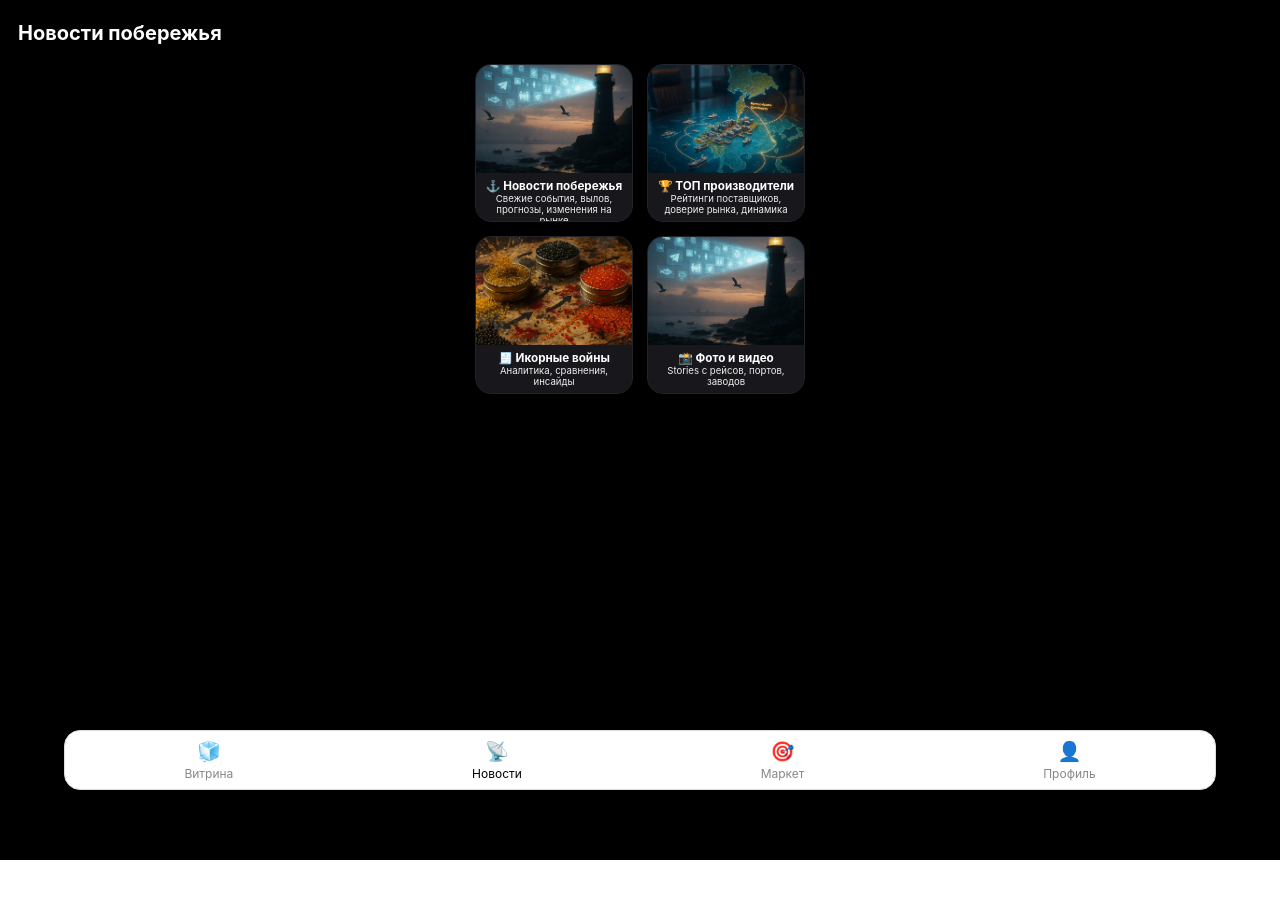
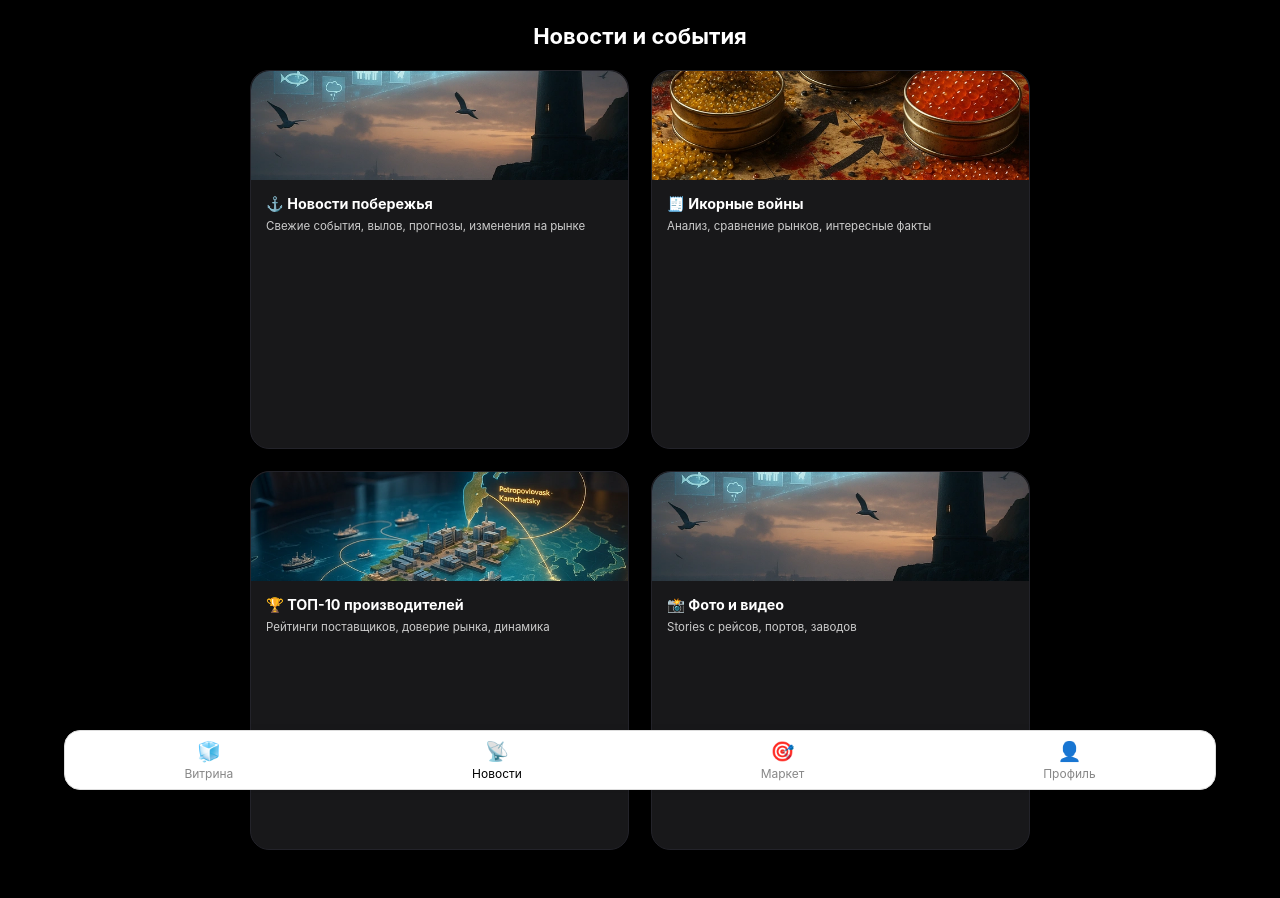
Before and after one commit to AlexSalavat/ikra-miniapp, a React (Create React App) app: page /news in a window 1280 px wide. Shown: the top 898 px of the page. Before the commit the page ends 860 px from the top, so only its background shows below. Built offline with nearby package versions, Linux system fonts and the light colour scheme.

Commit message:
fix: новости  ровные аккуратные карточки, красивый layout

```diff
--- a/src/components/MarketBuy.js
+++ b/src/components/MarketBuy.js
@@ -1,4 +1,5 @@
 import React, { useState } from 'react';
+import { useNavigate } from 'react-router-dom';
 
 const categories = [
   { key: 'икра', label: 'Икра' },
@@ -22,15 +23,32 @@ const offers = [
     description: 'Интересуют предложения по крабу.',
     contact: '@krab_zakup',
   },
-  // Добавь больше по необходимости
+  // Добавь другие объявления по категориям!
 ];
 
 const MarketBuy = () => {
   const [selected, setSelected] = useState('икра');
+  const navigate = useNavigate();
   const filtered = offers.filter(o => o.category === selected);
 
   return (
     <div style={{ padding: 16, background: '#000', minHeight: '100vh' }}>
+      <button
+        onClick={() => navigate('/market')}
+        style={{
+          marginBottom: 16,
+          padding: '7px 18px',
+          borderRadius: 10,
+          background: '#23232a',
+          color: '#fff',
+          border: 'none',
+          fontWeight: 600,
+          fontSize: 15,
+          cursor: 'pointer'
+        }}
+      >
+        ← К Маркету
+      </button>
       <h1 style={{ color: '#fff', fontSize: 20, fontWeight: 700, marginBottom: 8 }}>На охоте за уловом</h1>
       <div style={{
         display: 'flex',
--- a/src/components/MarketSell.js
+++ b/src/components/MarketSell.js
@@ -27,7 +27,7 @@ const categories = [
   },
 ];
 
-const MarketSell = ({ onCategorySelect }) => {
+const MarketSell = () => {
   return (
     <div style={{ padding: '18px 0 80px 0', background: '#000', minHeight: '100vh' }}>
       <h1 style={{ color: '#fff', fontWeight: 700, fontSize: 22, marginLeft: 18, marginBottom: 8 }}>Борт полный — забирай!</h1>
@@ -46,13 +46,7 @@ const MarketSell = ({ onCategorySelect }) => {
         {categories.map((cat) => (
           <div
             key={cat.key}
-            onClick={() => {
-              if (onCategorySelect) {
-                onCategorySelect(cat.key);
-              } else {
-                window.location.href = `/market/sell/${cat.key}`;
-              }
-            }}
+            onClick={() => window.location.href = `/market/sell/${cat.key}`}
             style={{
               borderRadius: '17px',
               backgroundColor: '#191920',
@@ -68,14 +62,12 @@ const MarketSell = ({ onCategorySelect }) => {
               alignItems: 'stretch'
             }}
           >
-            {/* Фото — строго сверху, не перекрывает текст */}
+            {/* Фото сверху */}
             <div style={{
               width: '100%',
               height: '70%',
-              flexShrink: 0,
-              flexGrow: 0,
-              position: 'relative',
-              background: '#23232a'
+              background: '#23232a',
+              overflow: 'hidden'
             }}>
               <img
                 src={cat.image}
@@ -89,7 +81,7 @@ const MarketSell = ({ onCategorySelect }) => {
                 onError={e => { e.target.src = '/images/no-image.webp'; }}
               />
             </div>
-            {/* Текст — только под фото */}
+            {/* Текст под фото */}
             <div style={{
               width: '100%',
               padding: '10px 9px 9px 13px',
--- a/src/components/News.js
+++ b/src/components/News.js
@@ -8,104 +8,106 @@ const newsSections = [
     image: '/images/new.webp',
   },
   {
+    emoji: '🧾',
+    title: 'Икорные войны',
+    description: 'Анализ, сравнение рынков, интересные факты',
+    image: '/images/war.webp',
+  },
+  {
     emoji: '🏆',
-    title: 'ТОП производители',
+    title: 'ТОП-10 производителей',
     description: 'Рейтинги поставщиков, доверие рынка, динамика',
     image: '/images/pk.webp',
   },
   {
-    emoji: '🧾',
-    title: 'Икорные войны',
-    description: 'Аналитика, сравнения, инсайды',
-    image: '/images/war.webp',
-  },
-  {
     emoji: '📸',
     title: 'Фото и видео',
-    description: 'Stories с рейсов, портов, заводов',
+    description: 'Stories c рейсов, портов, заводов',
     image: '/images/new.webp',
   },
 ];
 
-const CARD_SIZE = 158;
+const CARD_SIZE = 194;
 
-const News = () => {
-  return (
-    <div style={{ padding: 18, minHeight: '100vh', background: '#000' }}>
-      <h1 style={{ color: '#fff', fontSize: 20, fontWeight: 700, marginBottom: 10 }}>
-        Новости побережья
+const News = () => (
+  <div style={{
+    padding: 20,
+    background: '#000',
+    minHeight: '100vh',
+    maxWidth: 820,
+    margin: '0 auto'
+  }}>
+    <h1 style={{
+      color: '#fff',
+      fontSize: 22,
+      fontWeight: 700,
+      marginBottom: 17,
+      textAlign: 'center'
+    }}>
+      Новости и события
     </h1>
+
     <div style={{
       display: 'grid',
-        gridTemplateColumns: `repeat(2, ${CARD_SIZE}px)`,
-        gap: '14px',
-        maxWidth: CARD_SIZE * 2 + 14,
-        margin: '0 auto',
-        marginTop: 16,
-        justifyContent: 'center'
+      gridTemplateColumns: `repeat(2, minmax(${CARD_SIZE}px, 1fr))`,
+      gap: 22,
+      justifyContent: 'center',
+      alignItems: 'center',
     }}>
-        {newsSections.map((item, index) => (
-          <div key={index}
-            style={{
-              width: CARD_SIZE,
-              height: CARD_SIZE,
-              border: '1px solid #23232a',
-              borderRadius: 16,
-              background: '#18181c',
+      {newsSections.map((item, idx) => (
+        <div key={idx} style={{
+          background: '#18181a',
+          borderRadius: 19,
+          boxShadow: '0 1.5px 7px #0003',
           overflow: 'hidden',
-              boxShadow: '0 2px 13px #0002',
           display: 'flex',
           flexDirection: 'column',
           alignItems: 'stretch',
-              cursor: 'pointer'
-            }}>
-            {/* Фото без зазоров */}
-            <div style={{
-              width: '100%',
-              height: '69%',
-              background: '#23232a'
+          minHeight: CARD_SIZE,
+          aspectRatio: '1/1',
+          border: '1.2px solid #23232a',
         }}>
           <img
             src={item.image}
             alt={item.title}
             style={{
               width: '100%',
-                  height: '100%',
+              height: CARD_SIZE * 0.56,
               objectFit: 'cover',
-                  display: 'block'
+              display: 'block',
+              borderTopLeftRadius: 19,
+              borderTopRightRadius: 19,
             }}
             onError={e => { e.target.src = '/images/no-image.webp'; }}
           />
-            </div>
-            {/* Название и описание */}
           <div style={{
-              padding: '7px 6px 5px 6px',
-              textAlign: 'center',
-              background: '#18181c',
-              minHeight: 40,
-              flex: 'none',
-              color: '#fff'
+            padding: '13px 13px 12px 15px',
+            color: '#fff',
+            flexGrow: 1,
+            display: 'flex',
+            flexDirection: 'column',
+            justifyContent: 'flex-start',
+            minHeight: 0,
           }}>
             <div style={{
+              fontSize: 14.3,
               fontWeight: 700,
-                fontSize: 11.7,
-                marginBottom: 1,
-                lineHeight: 1.13,
-                overflow: 'hidden',
+              marginBottom: 4,
               textOverflow: 'ellipsis',
-                wordBreak: 'break-word',
-                color: '#fff'
+              whiteSpace: 'nowrap',
+              overflow: 'hidden'
             }}>
               {item.emoji} {item.title}
             </div>
             <div style={{
-                color: '#eee',
-                fontSize: 9.6,
-                minHeight: 11,
-                lineHeight: 1.13,
+              fontSize: 11.5,
+              color: '#ccc',
+              lineHeight: 1.48,
               overflow: 'hidden',
               textOverflow: 'ellipsis',
-                wordBreak: 'break-word',
+              display: '-webkit-box',
+              WebkitLineClamp: 3,
+              WebkitBoxOrient: 'vertical'
             }}>
               {item.description}
             </div>
@@ -115,6 +117,5 @@ const News = () => {
     </div>
   </div>
 );
-};
 
 export default News;
```
Lines whose indentation alone changed are shown as unchanged.
